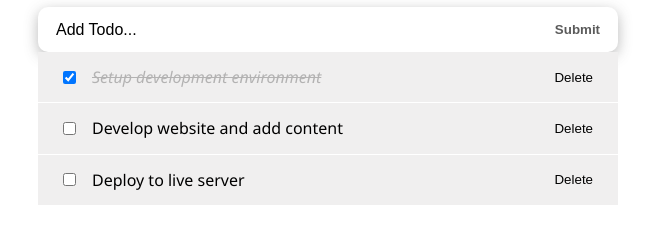
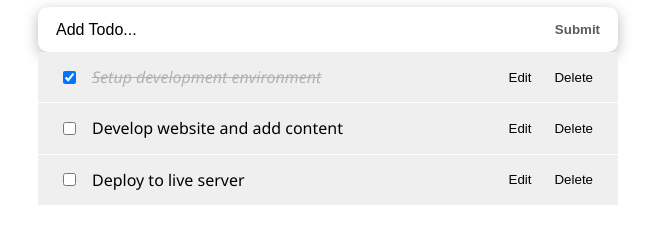
Before and after one commit to kkolade/react-todo-app, a React (Vite) app: page / in a window 1280 px wide. Shown: the part 249-486 px from the top of the page, without its empty margins (312-967 px from the left). Built offline with nearby package versions, Linux system fonts and the light colour scheme.

Commit message:
fix linter errors

```diff
--- a/src/components/InputTodo.jsx
+++ b/src/components/InputTodo.jsx
@@ -24,7 +24,9 @@ const InputTodo = ({ addTodoItem }) => {
         onChange={handleChange}
         className="input-text"
       />
-      <button className="input-submit">Submit</button>
+      <button type="submit" className="input-submit">
+        Submit
+      </button>
     </form>
   );
 };
--- a/src/components/TodoItem.jsx
+++ b/src/components/TodoItem.jsx
@@ -1,9 +1,7 @@
 import { useState } from 'react';
 import styles from '../styles/TodoItem.module.css';
 
-const TodoItem = ({
-  itemProps, handleChange, delTodo, setUpdate,
-}) => {
+const TodoItem = ({ itemProps, handleChange, delTodo, setUpdate }) => {
   const [editing, setEditing] = useState(false);
 
   const handleEditing = () => {
@@ -42,8 +40,12 @@ const TodoItem = ({
         <span style={itemProps.completed ? completedStyle : null}>
           {itemProps.title}
         </span>
-        {/* <button onClick={handleEditing}>Edit</button> */}
-        <button onClick={() => delTodo(itemProps.id)}>Delete</button>
+        <button type="submit" onClick={handleEditing}>
+          Edit
+        </button>
+        <button type="submit" onClick={() => delTodo(itemProps.id)}>
+          Delete
+        </button>
       </div>
       <input
         type="text"
--- a/src/components/TodosLogic.jsx
+++ b/src/components/TodosLogic.jsx
@@ -1,3 +1,6 @@
+/* eslint-disable function-paren-newline */
+/* eslint-disable implicit-arrow-linebreak */
+/* eslint-disable no-param-reassign */
 import { useState } from 'react';
 import { v4 as uuidv4 } from 'uuid';
 import InputTodo from './InputTodo';
@@ -23,7 +26,8 @@ const TodosLogic = () => {
   ]);
 
   const handleChange = (id) => {
-    setTodos((prevState) => prevState.map((todo) => {
+    setTodos((prevState) =>
+      prevState.map((todo) => {
         if (todo.id === id) {
           return {
             ...todo,
@@ -31,13 +35,12 @@ const TodosLogic = () => {
           };
         }
         return todo;
-    }));
+      })
+    );
   };
 
   const delTodo = (id) => {
-    setTodos([
-      ...todos.filter((todo) => todo.id !== id),
-    ]);
+    setTodos([...todos.filter((todo) => todo.id !== id)]);
   };
 
   const addTodoItem = (title) => {
@@ -56,7 +59,7 @@ const TodosLogic = () => {
           todo.title = updatedTitle;
         }
         return todo;
-      }),
+      })
     );
   };
 
--- a/src/styles/app.css
+++ b/src/styles/app.css
@@ -66,7 +66,3 @@ body {
   margin-top: 5px;
   display: block;
 }
-
-
-/* Noctis high Contrast
- */
```
Also changed, not shown: package.json (+5 -4 lines), .eslintrc.json, 1 other file (tests, documents, lock files or other folders). Lines whose indentation alone changed are shown as unchanged.
